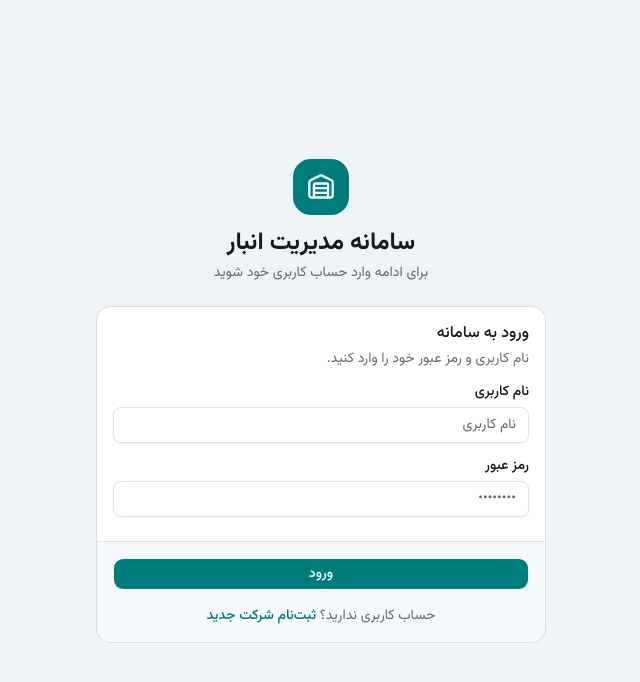
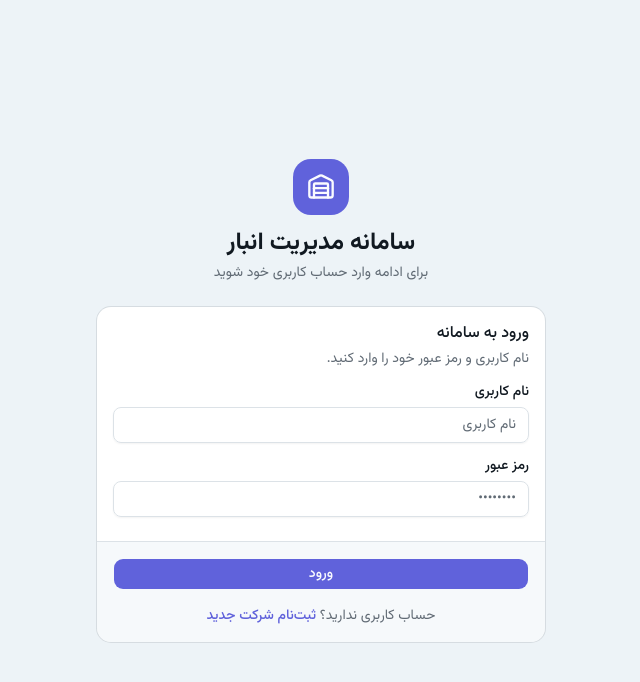
Before and after one commit to DavoodHakimi/Warehouse-app, a Next.js app in the folder frontend/: page /login in a window 1280 px wide. Shown: the top 682 px of the page, without its empty margins (371-1011 px from the left). Built offline with nearby package versions, Linux system fonts and the light colour scheme; no server answers.

Commit message:
changed light theme color

```diff
--- a/frontend/app/globals.css
+++ b/frontend/app/globals.css
@@ -56,19 +56,19 @@
   --card-foreground: oklch(0.21 0.02 250);
   --popover: oklch(1 0 0);
   --popover-foreground: oklch(0.21 0.02 250);
-  --primary: oklch(0.52 0.11 195);
-  --primary-foreground: oklch(0.99 0.01 195);
+  --primary: oklch(0.56 0.18 278);
+  --primary-foreground: oklch(0.99 0.01 278);
   --secondary: oklch(0.96 0.008 240);
   --secondary-foreground: oklch(0.3 0.02 250);
   --muted: oklch(0.96 0.008 240);
   --muted-foreground: oklch(0.52 0.02 250);
-  --accent: oklch(0.95 0.03 195);
-  --accent-foreground: oklch(0.35 0.08 195);
+  --accent: oklch(0.94 0.05 278);
+  --accent-foreground: oklch(0.35 0.12 278);
   --destructive: oklch(0.577 0.245 27.325);
   --border: oklch(0.91 0.01 240);
   --input: oklch(0.91 0.01 240);
-  --ring: oklch(0.52 0.11 195);
-  --chart-1: oklch(0.52 0.11 195);
+  --ring: oklch(0.56 0.18 278);
+  --chart-1: oklch(0.56 0.18 278);
   --chart-2: oklch(0.62 0.13 160);
   --chart-3: oklch(0.7 0.14 80);
   --chart-4: oklch(0.6 0.16 35);
@@ -76,12 +76,12 @@
   --radius: 0.625rem;
   --sidebar: oklch(0.99 0.005 240);
   --sidebar-foreground: oklch(0.21 0.02 250);
-  --sidebar-primary: oklch(0.52 0.11 195);
-  --sidebar-primary-foreground: oklch(0.99 0.01 195);
-  --sidebar-accent: oklch(0.95 0.03 195);
-  --sidebar-accent-foreground: oklch(0.35 0.08 195);
+  --sidebar-primary: oklch(0.56 0.18 278);
+  --sidebar-primary-foreground: oklch(0.99 0.01 278);
+  --sidebar-accent: oklch(0.94 0.05 278);
+  --sidebar-accent-foreground: oklch(0.35 0.12 278);
   --sidebar-border: oklch(0.91 0.01 240);
-  --sidebar-ring: oklch(0.52 0.11 195);
+  --sidebar-ring: oklch(0.56 0.18 278);
 }
 
 .dark {
```
